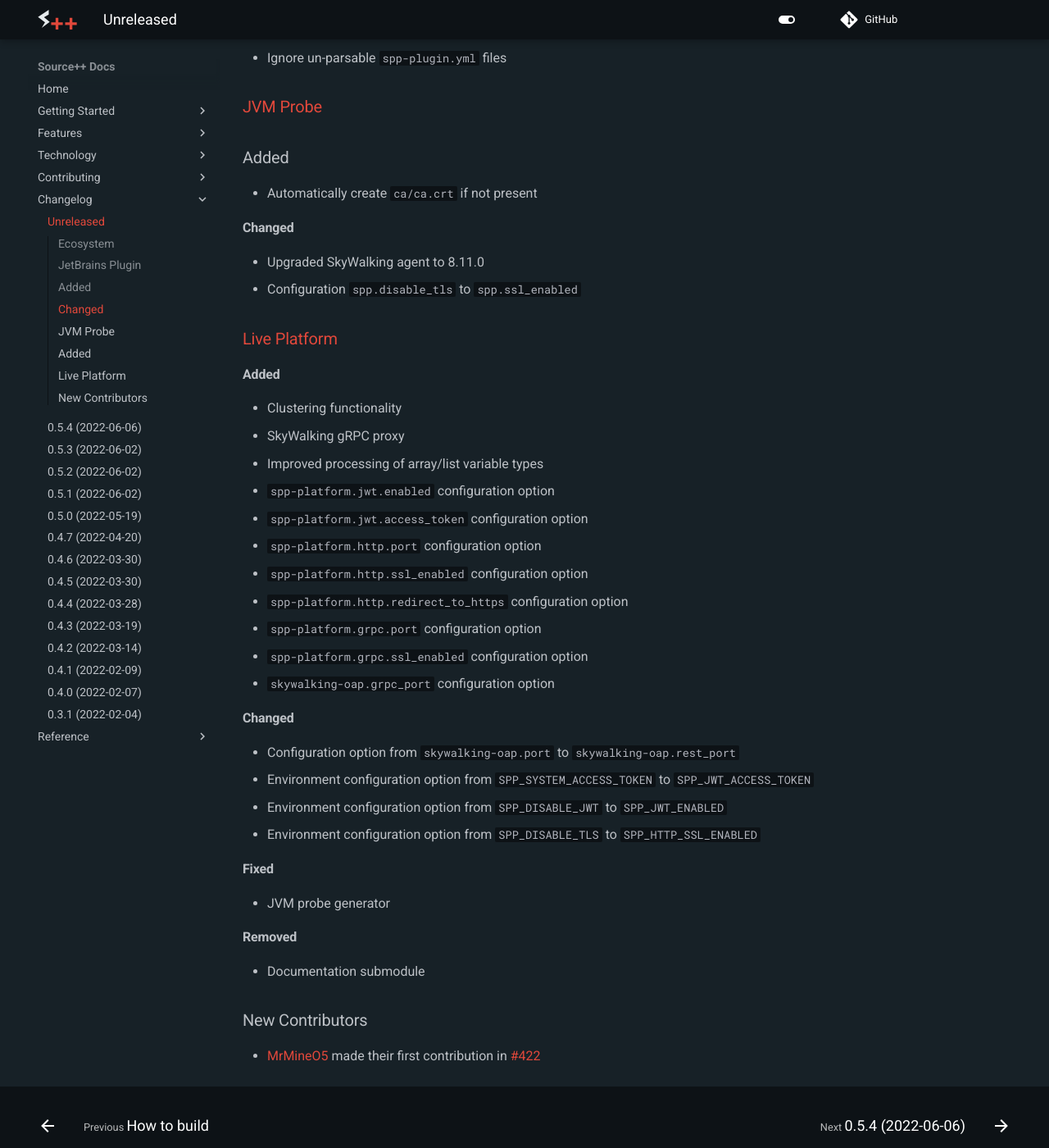
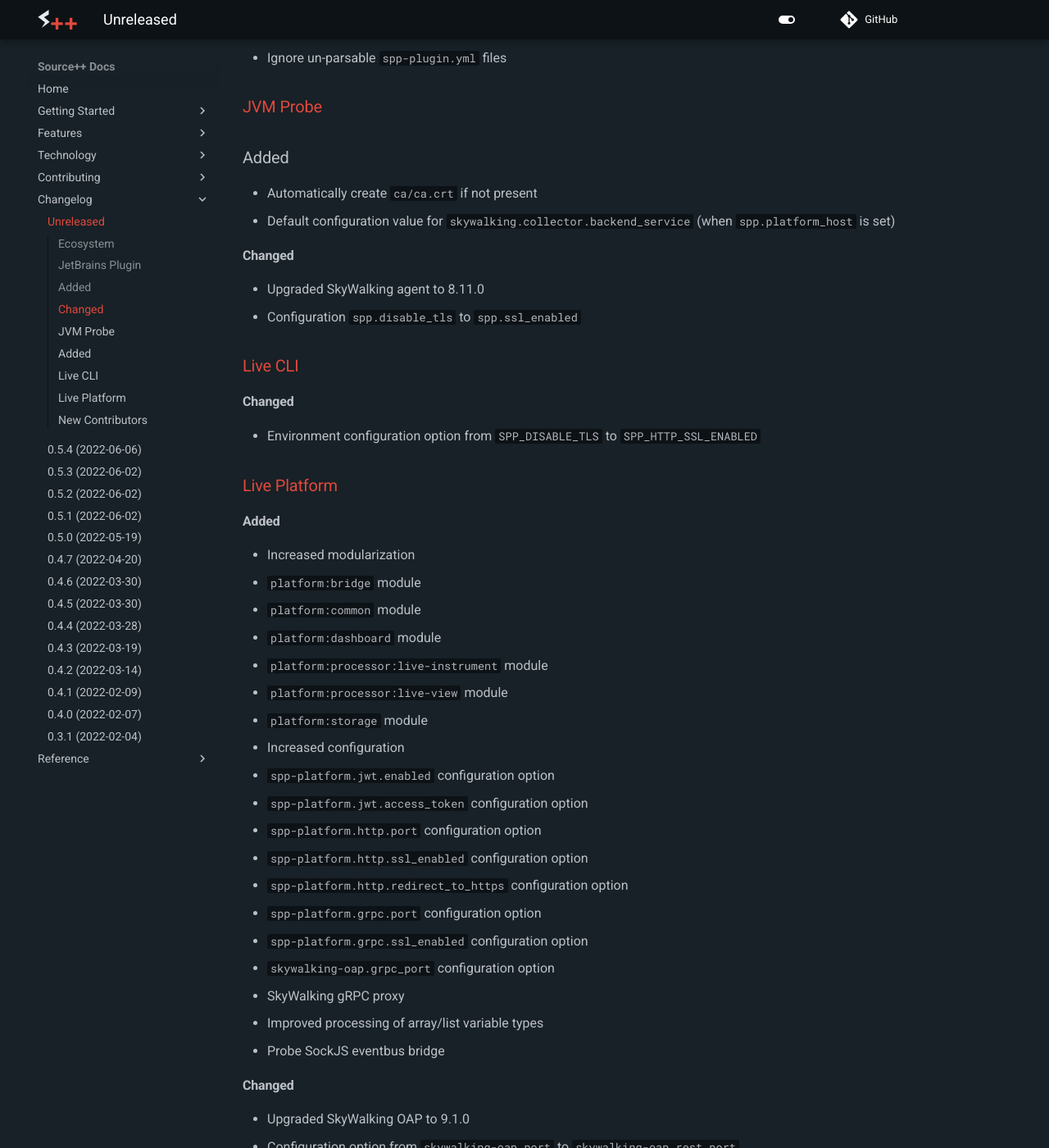
Before and after one commit to sourceplusplus/documentation, an MkDocs documentation site: the page built from docs/changelog/README.md, in a window 1280 px wide and 1400 px high, scrolled down 1048 px. Shown: the whole window at 82% size. Built offline with MkDocs 1.6.1 and Material for MkDocs 9.7.7, drawn with Linux system fonts in a browser that asks for light colours; comment, search, counter and statistics services are not loaded; the version menu is left out; some of the changed text lies outside the part shown.

Commit message:
docs: changelog

```diff
--- a/docs/changelog/README.md
+++ b/docs/changelog/README.md
@@ -35,27 +35,42 @@
 
 ### Added
 - Automatically create `ca/ca.crt` if not present
+- Default configuration value for `skywalking.collector.backend_service` (when `spp.platform_host` is set)
 
 #### Changed
 - Upgraded SkyWalking agent to 8.11.0
 - Configuration `spp.disable_tls` to `spp.ssl_enabled`
 
+### [Live CLI](https://github.com/sourceplusplus/interface-cli)
+
+#### Changed
+- Environment configuration option from `SPP_DISABLE_TLS` to `SPP_HTTP_SSL_ENABLED`
+
 ### [Live Platform](https://github.com/sourceplusplus/live-platform)
 
 #### Added
-- Clustering functionality
+- Increased modularization
+  - `platform:bridge` module
+  - `platform:common` module
+  - `platform:dashboard` module
+  - `platform:processor:live-instrument` module
+  - `platform:processor:live-view` module
+  - `platform:storage` module
+- Increased configuration
+  - `spp-platform.jwt.enabled` configuration option
+  - `spp-platform.jwt.access_token` configuration option
+  - `spp-platform.http.port` configuration option
+  - `spp-platform.http.ssl_enabled` configuration option
+  - `spp-platform.http.redirect_to_https` configuration option
+  - `spp-platform.grpc.port` configuration option
+  - `spp-platform.grpc.ssl_enabled` configuration option
+  - `skywalking-oap.grpc_port` configuration option
 - SkyWalking gRPC proxy
 - Improved processing of array/list variable types
-- `spp-platform.jwt.enabled` configuration option
-- `spp-platform.jwt.access_token` configuration option
-- `spp-platform.http.port` configuration option
-- `spp-platform.http.ssl_enabled` configuration option
-- `spp-platform.http.redirect_to_https` configuration option
-- `spp-platform.grpc.port` configuration option
-- `spp-platform.grpc.ssl_enabled` configuration option
-- `skywalking-oap.grpc_port` configuration option
+- Probe SockJS eventbus bridge
 
 #### Changed
+- Upgraded SkyWalking OAP to 9.1.0
 - Configuration option from `skywalking-oap.port` to `skywalking-oap.rest_port`
 - Environment configuration option from `SPP_SYSTEM_ACCESS_TOKEN` to `SPP_JWT_ACCESS_TOKEN`
 - Environment configuration option from `SPP_DISABLE_JWT` to `SPP_JWT_ENABLED`
@@ -66,6 +81,9 @@
 
 #### Removed
 - Documentation submodule
+- dependencies submodule
+- live-instrument submodule
+- live-view submodule
 
 ### New Contributors
 - [MrMineO5](https://github.com/MrMineO5) made their first contribution in [#422](https://github.com/sourceplusplus/live-platform/pull/422)
```
